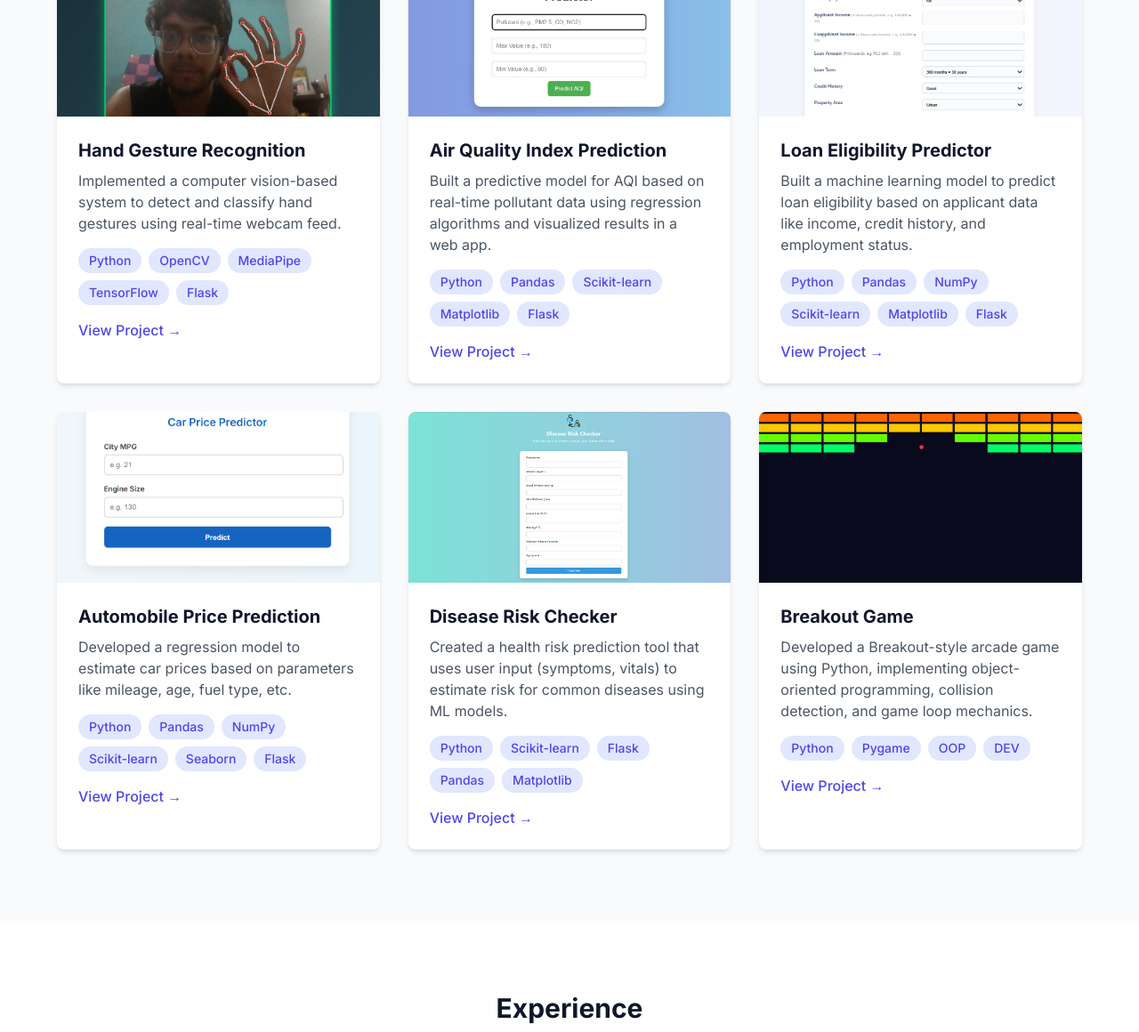
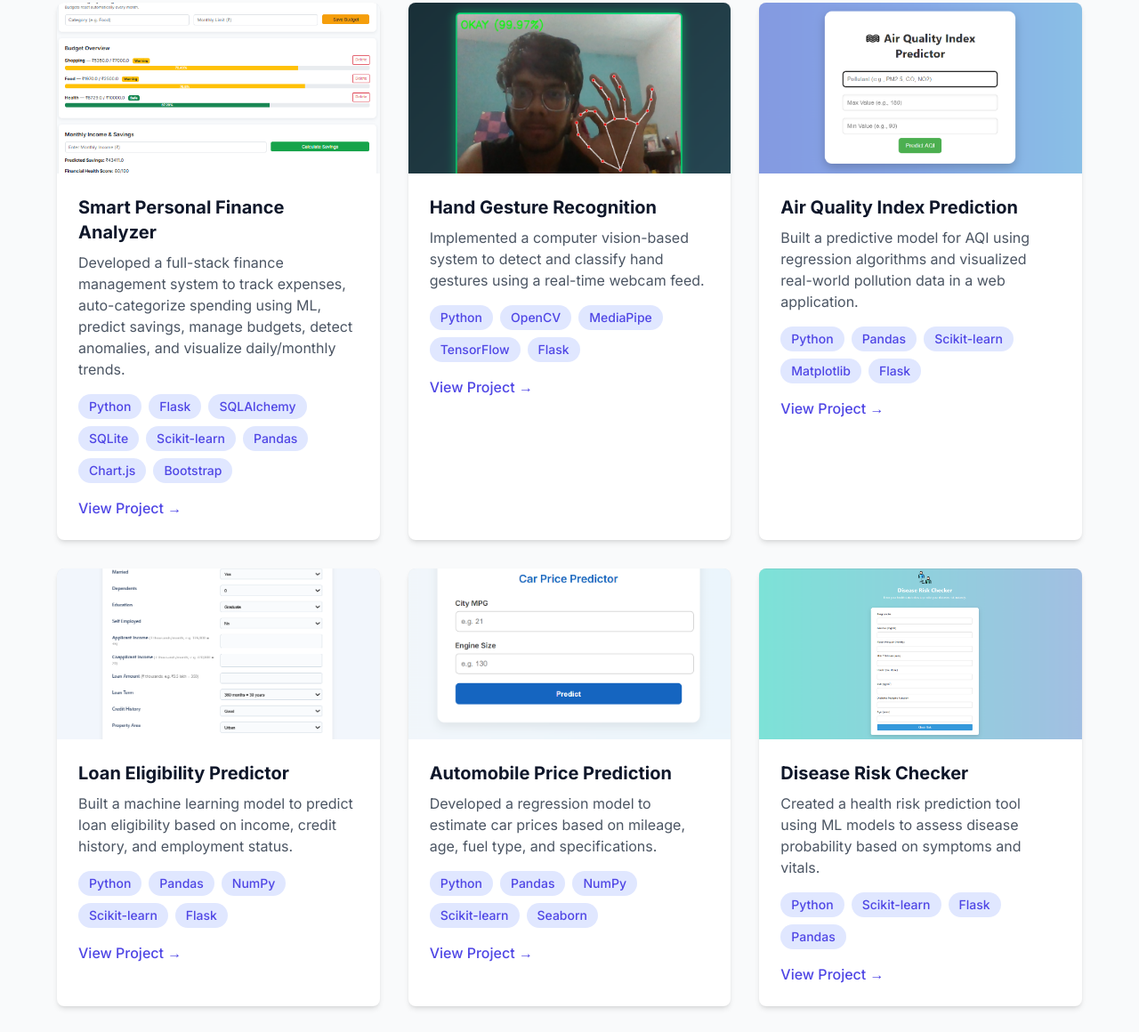
Before and after one commit to omahuja22/Portfolio-Website, a plain HTML site: page index.html in a window 1280 px wide. Shown: the part 1771-2931 px from the top of the page at 89% size. Drawn offline with nearby package versions, Linux system fonts and the light colour scheme.

Commit message:
Add Smart Finance Analyzer project and improve projects section UI

```diff
--- a/index.html
+++ b/index.html
@@ -238,10 +238,12 @@
     <div class="bg-gray-100 p-6 rounded-lg">
         <h3 class="text-xl font-semibold text-primary mb-4">Certifications</h3>
         <ol class="list-decimal list-inside space-y-2 text-secondary">
+            <li><a href="https://www.udemy.com/certificate/UC-04c8fded-8a40-426b-993e-d4a867291a8a/" class="hover:underline" target="_blank">Machine Learning,DL,NLP Bootcamp – Udemy</a></li>
             <li><a href="https://ude.my/UC-de8ccb8b-72fe-4aee-a263-78b7c90ba170" class="hover:underline" target="_blank">100 Days of Code: Python – Udemy</a></li>
             <li><a href="https://ude.my/UC-25068431-94c9-4d96-ad85-1c586d730944" class="hover:underline" target="_blank">ML & Deep Learning in Python & R – Udemy</a></li>
             <li><a href="https://www.udemy.com/certificate/UC-5ceb38fc-bd67-4541-95bc-a7f48ee0ce43/" class="hover:underline" target="_blank">Mathematics-Basics to Advanced for Data Science And GenAI – Udemy</a></li>
             <li><a href="" class="hover:underline" target="_blank">Machine & Deep Learning Algorithms: Introduction – Infosys</a></li>
+            <li><a href="https://www.guvi.in/verify-certificate?id=Lm05J7971nAv6wu637" class="hover:underline" target="_blank">How to build a own startup? – HCL GUVI</a></li>
             <li><a href="https://www.coursera.org/account/accomplishments/verify/N5YOMGKL8LB3" class="hover:underline" target="_blank">Google Analytics – Coursera</a></li>
             <li><a href="https://courses.cognitiveclass.ai/certificates/b80fe25af0a443b1a164c7491f17ba62" class="hover:underline" target="_blank">Data Science 101 – IBM Cognitive Class</a></li>
             <li><a href="https://ude.my/UC-3b4176ad-3e25-494a-99bb-cbfc9abd216e" class="hover:underline" target="_blank">NumPy, Pandas, SciPy, Matplotlib – Udemy</a></li>
@@ -256,16 +258,56 @@
 <section id="projects" class="py-20 bg-gray-50 px-4 sm:px-6 lg:px-8">
   <div class="max-w-6xl mx-auto">
     <h2 class="text-3xl font-bold text-primary mb-8 text-center">Projects</h2>
+
     <div class="grid md:grid-cols-2 lg:grid-cols-3 gap-8">
-                <!-- Project 1 -->
+
+      <!-- Project 1: Smart Finance Analyzer -->
       <div class="bg-white rounded-lg shadow-md overflow-hidden">
         <div class="h-48 bg-gray-200">
-                        <img src="images/hand_gesture.png" alt="Project 1" class="w-full h-full object-cover">
+          <img src="images/smart-finance-analyzer.png"
+               alt="Smart Finance Analyzer"
+               class="w-full h-full object-cover">
+        </div>
+        <div class="p-6">
+          <h3 class="text-xl font-bold text-primary mb-2">
+            Smart Personal Finance Analyzer
+          </h3>
+          <p class="text-gray-600 mb-4">
+            Developed a full-stack finance management system to track expenses,
+            auto-categorize spending using ML, predict savings, manage budgets,
+            detect anomalies, and visualize daily/monthly trends.
+          </p>
+
+          <div class="flex flex-wrap gap-2 mb-4">
+            <span class="px-3 py-1 bg-indigo-100 text-secondary text-sm font-medium rounded-full">Python</span>
+            <span class="px-3 py-1 bg-indigo-100 text-secondary text-sm font-medium rounded-full">Flask</span>
+            <span class="px-3 py-1 bg-indigo-100 text-secondary text-sm font-medium rounded-full">SQLAlchemy</span>
+            <span class="px-3 py-1 bg-indigo-100 text-secondary text-sm font-medium rounded-full">SQLite</span>
+            <span class="px-3 py-1 bg-indigo-100 text-secondary text-sm font-medium rounded-full">Scikit-learn</span>
+            <span class="px-3 py-1 bg-indigo-100 text-secondary text-sm font-medium rounded-full">Pandas</span>
+            <span class="px-3 py-1 bg-indigo-100 text-secondary text-sm font-medium rounded-full">Chart.js</span>
+            <span class="px-3 py-1 bg-indigo-100 text-secondary text-sm font-medium rounded-full">Bootstrap</span>
+          </div>
+
+          <a href="https://github.com/omahuja22/smart-finance-analyzer"
+             class="text-secondary font-medium hover:underline">
+            View Project →
+          </a>
+        </div>
+      </div>
+
+      <!-- Project 2 -->
+      <div class="bg-white rounded-lg shadow-md overflow-hidden">
+        <div class="h-48 bg-gray-200">
+          <img src="images/hand_gesture.png" alt="Hand Gesture Recognition"
+               class="w-full h-full object-cover">
         </div>
         <div class="p-6">
           <h3 class="text-xl font-bold text-primary mb-2">Hand Gesture Recognition</h3>
           <p class="text-gray-600 mb-4">
-                            Implemented a computer vision-based system to detect and classify hand gestures using real-time webcam feed.
+            Implemented a computer vision-based system to detect and classify
+            hand gestures using a real-time webcam feed.
+          </p>
           <div class="flex flex-wrap gap-2 mb-4">
             <span class="px-3 py-1 bg-indigo-100 text-secondary text-sm font-medium rounded-full">Python</span>
             <span class="px-3 py-1 bg-indigo-100 text-secondary text-sm font-medium rounded-full">OpenCV</span>
@@ -273,19 +315,23 @@
             <span class="px-3 py-1 bg-indigo-100 text-secondary text-sm font-medium rounded-full">TensorFlow</span>
             <span class="px-3 py-1 bg-indigo-100 text-secondary text-sm font-medium rounded-full">Flask</span>
           </div>
-                        <a href="https://github.com/omahuja22/hand-gesture-recognition" class="text-secondary font-medium hover:underline">View Project →</a>
+          <a href="https://github.com/omahuja22/hand-gesture-recognition"
+             class="text-secondary font-medium hover:underline">View Project →</a>
         </div>
       </div>
 
-                <!-- Project 2 -->
+      <!-- Project 3 -->
       <div class="bg-white rounded-lg shadow-md overflow-hidden">
         <div class="h-48 bg-gray-200">
-                        <img src="images/Air quality index pred.png" alt="Project 2" class="w-full h-full object-cover">
+          <img src="images/Air quality index pred.png"
+               alt="Air Quality Index Prediction"
+               class="w-full h-full object-cover">
         </div>
         <div class="p-6">
           <h3 class="text-xl font-bold text-primary mb-2">Air Quality Index Prediction</h3>
           <p class="text-gray-600 mb-4">
-                            Built a predictive model for AQI based on real-time pollutant data using regression algorithms and visualized results in a web app.
+            Built a predictive model for AQI using regression algorithms
+            and visualized real-world pollution data in a web application.
           </p>
           <div class="flex flex-wrap gap-2 mb-4">
             <span class="px-3 py-1 bg-indigo-100 text-secondary text-sm font-medium rounded-full">Python</span>
@@ -294,41 +340,48 @@
             <span class="px-3 py-1 bg-indigo-100 text-secondary text-sm font-medium rounded-full">Matplotlib</span>
             <span class="px-3 py-1 bg-indigo-100 text-secondary text-sm font-medium rounded-full">Flask</span>
           </div>
-                        <a href="https://github.com/omahuja22/air-quality-index-prediction" class="text-secondary font-medium hover:underline">View Project →</a>
+          <a href="https://github.com/omahuja22/air-quality-index-prediction"
+             class="text-secondary font-medium hover:underline">View Project →</a>
         </div>
       </div>
 
-                <!-- Project 3 -->
+      <!-- Project 4 -->
       <div class="bg-white rounded-lg shadow-md overflow-hidden">
         <div class="h-48 bg-gray-200">
-                        <img src="images/loan eligibility .png" alt="Project 3" class="w-full h-full object-cover">
+          <img src="images/loan eligibility .png"
+               alt="Loan Eligibility Predictor"
+               class="w-full h-full object-cover">
         </div>
         <div class="p-6">
           <h3 class="text-xl font-bold text-primary mb-2">Loan Eligibility Predictor</h3>
           <p class="text-gray-600 mb-4">
-                            Built a machine learning model to predict loan eligibility based on applicant data like income, credit history, and employment status.
+            Built a machine learning model to predict loan eligibility
+            based on income, credit history, and employment status.
           </p>
           <div class="flex flex-wrap gap-2 mb-4">
             <span class="px-3 py-1 bg-indigo-100 text-secondary text-sm font-medium rounded-full">Python</span>
             <span class="px-3 py-1 bg-indigo-100 text-secondary text-sm font-medium rounded-full">Pandas</span>
             <span class="px-3 py-1 bg-indigo-100 text-secondary text-sm font-medium rounded-full">NumPy</span>
             <span class="px-3 py-1 bg-indigo-100 text-secondary text-sm font-medium rounded-full">Scikit-learn</span>
-                            <span class="px-3 py-1 bg-indigo-100 text-secondary text-sm font-medium rounded-full">Matplotlib</span>
             <span class="px-3 py-1 bg-indigo-100 text-secondary text-sm font-medium rounded-full">Flask</span>
           </div>
-                        <a href="https://github.com/omahuja22/loan_eligibily_predictor" class="text-secondary font-medium hover:underline">View Project →</a>
+          <a href="https://github.com/omahuja22/loan_eligibily_predictor"
+             class="text-secondary font-medium hover:underline">View Project →</a>
         </div>
       </div>
 
-                <!-- Project 4 -->
+      <!-- Project 5 -->
       <div class="bg-white rounded-lg shadow-md overflow-hidden">
         <div class="h-48 bg-gray-200">
-                        <img src="images/car price 1.png" alt="Project 5" class="w-full h-full object-cover">
+          <img src="images/car price 1.png"
+               alt="Automobile Price Prediction"
+               class="w-full h-full object-cover">
         </div>
         <div class="p-6">
           <h3 class="text-xl font-bold text-primary mb-2">Automobile Price Prediction</h3>
           <p class="text-gray-600 mb-4">
-                            Developed a regression model to estimate car prices based on parameters like mileage, age, fuel type, etc.
+            Developed a regression model to estimate car prices
+            based on mileage, age, fuel type, and specifications.
           </p>
           <div class="flex flex-wrap gap-2 mb-4">
             <span class="px-3 py-1 bg-indigo-100 text-secondary text-sm font-medium rounded-full">Python</span>
@@ -336,54 +389,63 @@
             <span class="px-3 py-1 bg-indigo-100 text-secondary text-sm font-medium rounded-full">NumPy</span>
             <span class="px-3 py-1 bg-indigo-100 text-secondary text-sm font-medium rounded-full">Scikit-learn</span>
             <span class="px-3 py-1 bg-indigo-100 text-secondary text-sm font-medium rounded-full">Seaborn</span>
-                            <span class="px-3 py-1 bg-indigo-100 text-secondary text-sm font-medium rounded-full">Flask</span>
           </div>
-                        <a href="https://github.com/omahuja22/Automobile-Price-Prediction" class="text-secondary font-medium hover:underline">View Project →</a>
-                    </div>
-                </div>
-
-                <!-- Project 5 -->
-                <div class="bg-white rounded-lg shadow-md overflow-hidden">
-                    <div class="h-48 bg-gray-200">
-                        <img src="images/diabtis.png" alt="Project 4" class="w-full h-full object-cover">
-                    </div>
-                    <div class="p-6">
-                        <h3 class="text-xl font-bold text-primary mb-2">Disease Risk Checker</h3>
-                        <p class="text-gray-600 mb-4">
-                            Created a health risk prediction tool that uses user input (symptoms, vitals) to estimate risk for common diseases using ML models.
-                        <div class="flex flex-wrap gap-2 mb-4">
-                            <span class="px-3 py-1 bg-indigo-100 text-secondary text-sm font-medium rounded-full">Python</span>
-                            <span class="px-3 py-1 bg-indigo-100 text-secondary text-sm font-medium rounded-full">Scikit-learn</span>
-                            <span class="px-3 py-1 bg-indigo-100 text-secondary text-sm font-medium rounded-full">Flask</span>
-                            <span class="px-3 py-1 bg-indigo-100 text-secondary text-sm font-medium rounded-full">Pandas</span>
-                            <span class="px-3 py-1 bg-indigo-100 text-secondary text-sm font-medium rounded-full">Matplotlib</span>
-                        </div>
-                        <a href="https://github.com/omahuja22/disease_risk_checker" class="text-secondary font-medium hover:underline">View Project →</a>
+          <a href="https://github.com/omahuja22/Automobile-Price-Prediction"
+             class="text-secondary font-medium hover:underline">View Project →</a>
         </div>
       </div>
 
       <!-- Project 6 -->
       <div class="bg-white rounded-lg shadow-md overflow-hidden">
         <div class="h-48 bg-gray-200">
-                        <img src="images/Breakout.png" alt="Project 6" class="w-full h-full object-cover">
+          <img src="images/diabtis.png"
+               alt="Disease Risk Checker"
+               class="w-full h-full object-cover">
+        </div>
+        <div class="p-6">
+          <h3 class="text-xl font-bold text-primary mb-2">Disease Risk Checker</h3>
+          <p class="text-gray-600 mb-4">
+            Created a health risk prediction tool using ML models
+            to assess disease probability based on symptoms and vitals.
+          </p>
+          <div class="flex flex-wrap gap-2 mb-4">
+            <span class="px-3 py-1 bg-indigo-100 text-secondary text-sm font-medium rounded-full">Python</span>
+            <span class="px-3 py-1 bg-indigo-100 text-secondary text-sm font-medium rounded-full">Scikit-learn</span>
+            <span class="px-3 py-1 bg-indigo-100 text-secondary text-sm font-medium rounded-full">Flask</span>
+            <span class="px-3 py-1 bg-indigo-100 text-secondary text-sm font-medium rounded-full">Pandas</span>
+          </div>
+          <a href="https://github.com/omahuja22/disease_risk_checker"
+             class="text-secondary font-medium hover:underline">View Project →</a>
+        </div>
+      </div>
+
+      <!-- Project 7 -->
+      <div class="bg-white rounded-lg shadow-md overflow-hidden">
+        <div class="h-48 bg-gray-200">
+          <img src="images/Breakout.png"
+               alt="Breakout Game"
+               class="w-full h-full object-cover">
         </div>
         <div class="p-6">
           <h3 class="text-xl font-bold text-primary mb-2">Breakout Game</h3>
           <p class="text-gray-600 mb-4">
-                            Developed a Breakout-style arcade game using Python, implementing object-oriented programming, collision detection, and game loop mechanics.
+            Developed a Breakout-style arcade game using Python,
+            implementing OOP concepts, collision detection, and game loops.
           </p>
           <div class="flex flex-wrap gap-2 mb-4">
             <span class="px-3 py-1 bg-indigo-100 text-secondary text-sm font-medium rounded-full">Python</span>
             <span class="px-3 py-1 bg-indigo-100 text-secondary text-sm font-medium rounded-full">Pygame</span>
             <span class="px-3 py-1 bg-indigo-100 text-secondary text-sm font-medium rounded-full">OOP</span>
-                            <span class="px-3 py-1 bg-indigo-100 text-secondary text-sm font-medium rounded-full">DEV</span>
           </div>
-                        <a href="https://github.com/omahuja22/breakout-game" class="text-secondary font-medium hover:underline">View Project →</a>
+          <a href="https://github.com/omahuja22/breakout-game"
+             class="text-secondary font-medium hover:underline">View Project →</a>
         </div>
       </div>
+
     </div>
   </div>
 </section>
+
 
     <!-- Experience Section -->
     <section id="experience" class="py-20 bg-white px-4 sm:px-6 lg:px-8">
@@ -434,8 +496,9 @@
             <li>Finalist of NEC 2024 – IIT Bombay</li>
             <li>2nd Position at HackTheBlock Hackathon – ICP India</li>
             <li>1st position in the Best Ai User – College level</li>
+            <li>1st position in the Startup Seed – GDG Mohali</li>
             <li>Represented College Cricket Team</li>
-            <li>Non-technical Team Lead – The Visionary Minds Club</li>
+            <li>President – The Visionary Minds Club</li>
             <li>Content Head at E-cell CGC-COE</li>
             <li>Active participant in numerous college-level events</li>
           </ul>
```
Also changed, not shown: images/smart-finance-analyzer.png (added). Lines whose indentation alone changed are shown as unchanged.
